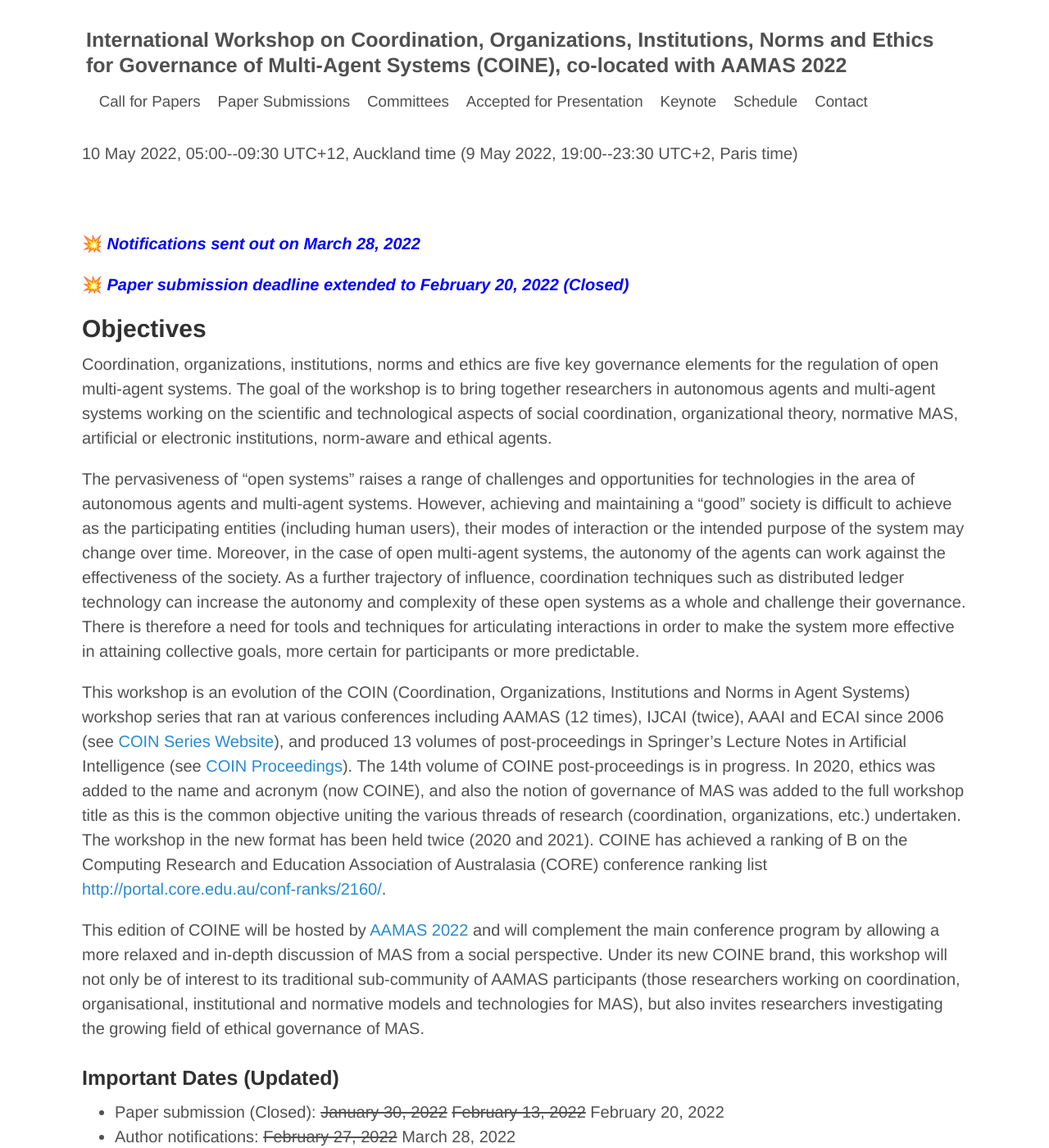
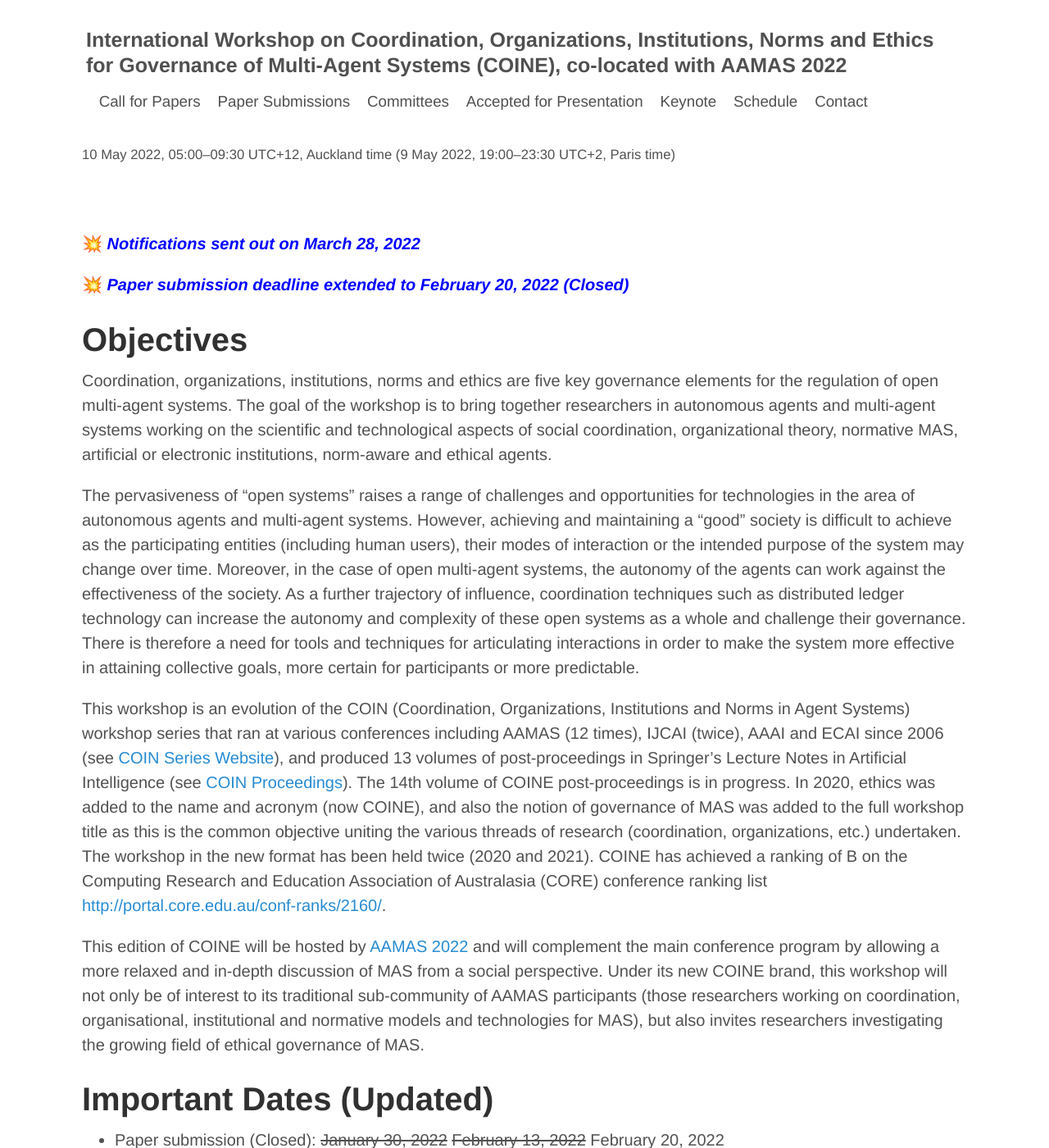
Before and after one commit to jithincheriyan/coine-2022-auckland, a Jekyll site: the page built from index.md, in a window 1280 px wide and 1400 px high. Shown: the whole window at 82% size. Built offline with Jekyll 4.4.1, drawn with Linux system fonts in a browser that asks for light colours; some of the changed text lies outside the part shown.

Commit message:
links and homepage update

```diff
--- a/_layouts/default.html
+++ b/_layouts/default.html
@@ -46,7 +46,7 @@
      </small>
    </h3>
    <br/>
-   	10 May 2022, 05:00--09:30 UTC+12, Auckland time (9 May 2022, 19:00--23:30 UTC+2, Paris time)
+   	<small> 10 May 2022, 05:00&ndash;09:30 UTC+12, Auckland time (9 May 2022, 19:00&ndash;23:30 UTC+2, Paris time) </small>
 </header>
 
 <div id="content">
--- a/index.md
+++ b/index.md
@@ -6,7 +6,7 @@ title: COINE
 
 💥 __*<span style="color:blue">Paper submission deadline extended to February 20, 2022 (Closed)</span>*__
 
-## Objectives
+# Objectives
 
 Coordination, organizations, institutions, norms and ethics are five key governance elements for the regulation of open multi-agent systems. The goal of the workshop is to bring together researchers in autonomous agents and multi-agent systems working on the scientific and technological aspects of social coordination, organizational theory, normative MAS, artificial or electronic institutions, norm-aware and ethical agents.
 
```
Also changed, not shown: other parts of index.md (+2 -2 lines), call_for_papers.md (+1 -1 lines), technical_programme.md (+1 -1 lines).
